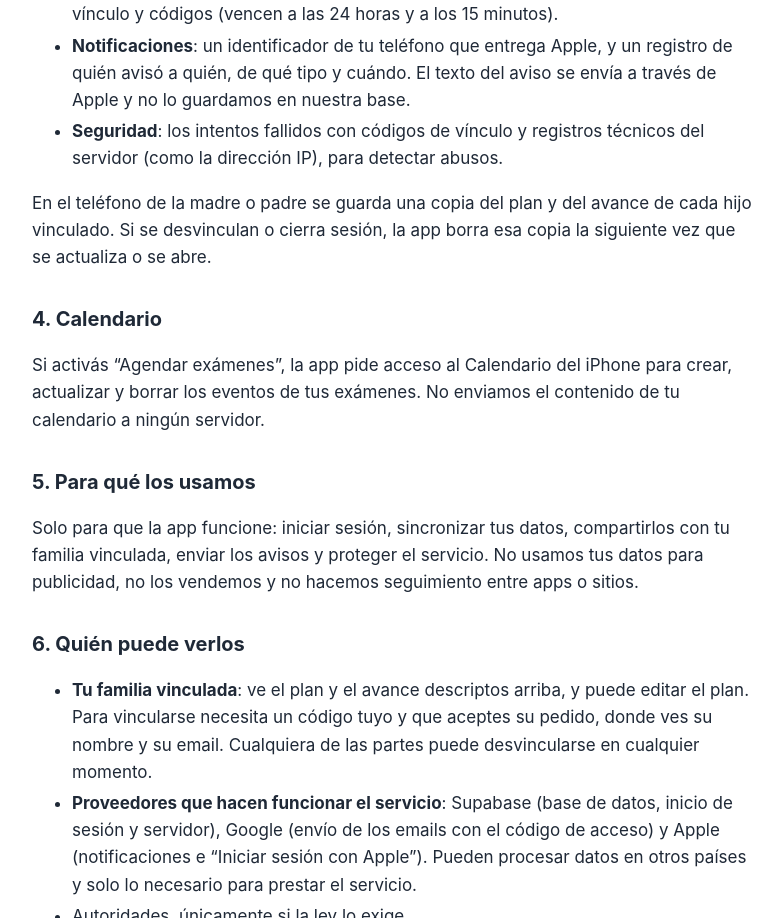
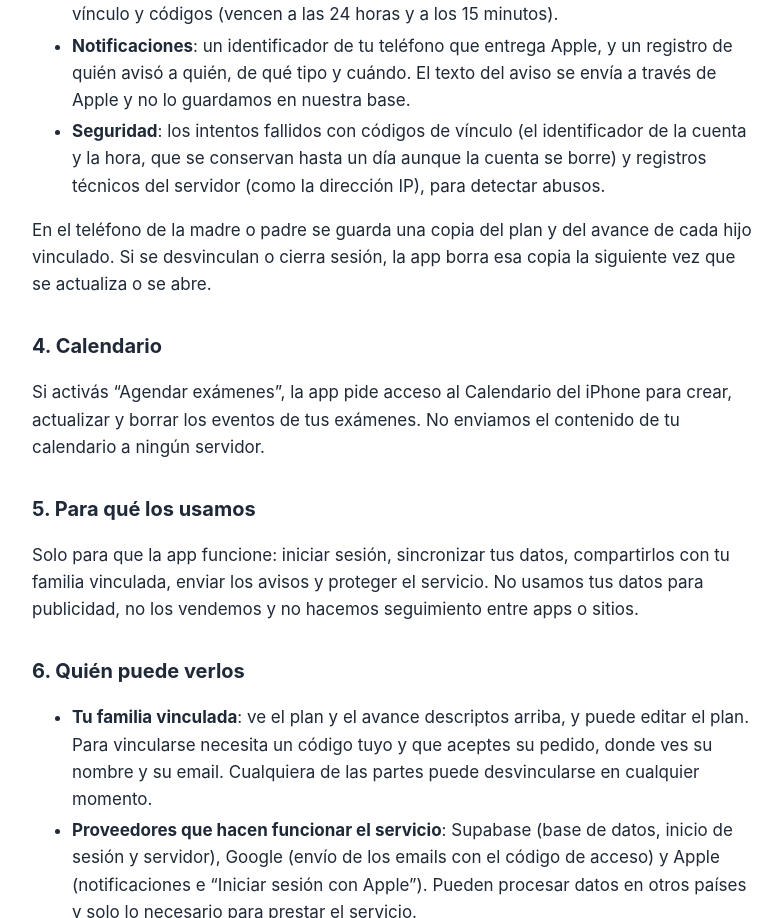
Before and after one commit to ataliva/rendila-web, a plain HTML site: page privacidad.html in a window 1280 px wide. Shown: the part 1147-2065 px from the top of the page, without its empty margins (248-1030 px from the left). Drawn offline with Linux system fonts and the light colour scheme.

Commit message:
Privacidad: cuánto se guardan los intentos fallidos con códigos
Co-Authored-By: Claude Sonnet 5.5 <noreply@anthropic.com>

```diff
--- a/privacidad.html
+++ b/privacidad.html
@@ -49,7 +49,7 @@
   <li><strong>Resumen</strong>: bloques de hoy y de la semana, racha y avance por materia.</li>
   <li><strong>Familia</strong>: con quién estás vinculado/a, los pactos y su estado, y los pedidos de vínculo y códigos (vencen a las 24 horas y a los 15 minutos).</li>
   <li><strong>Notificaciones</strong>: un identificador de tu teléfono que entrega Apple, y un registro de quién avisó a quién, de qué tipo y cuándo. El texto del aviso se envía a través de Apple y no lo guardamos en nuestra base.</li>
-  <li><strong>Seguridad</strong>: los intentos fallidos con códigos de vínculo y registros técnicos del servidor (como la dirección IP), para detectar abusos.</li>
+  <li><strong>Seguridad</strong>: los intentos fallidos con códigos de vínculo (el identificador de la cuenta y la hora, que se conservan hasta un día aunque la cuenta se borre) y registros técnicos del servidor (como la dirección IP), para detectar abusos.</li>
 </ul>
 <p>En el teléfono de la madre o padre se guarda una copia del plan y del avance de cada hijo vinculado. Si se desvinculan o cierra sesión, la app borra esa copia la siguiente vez que se actualiza o se abre.</p>
 
```
